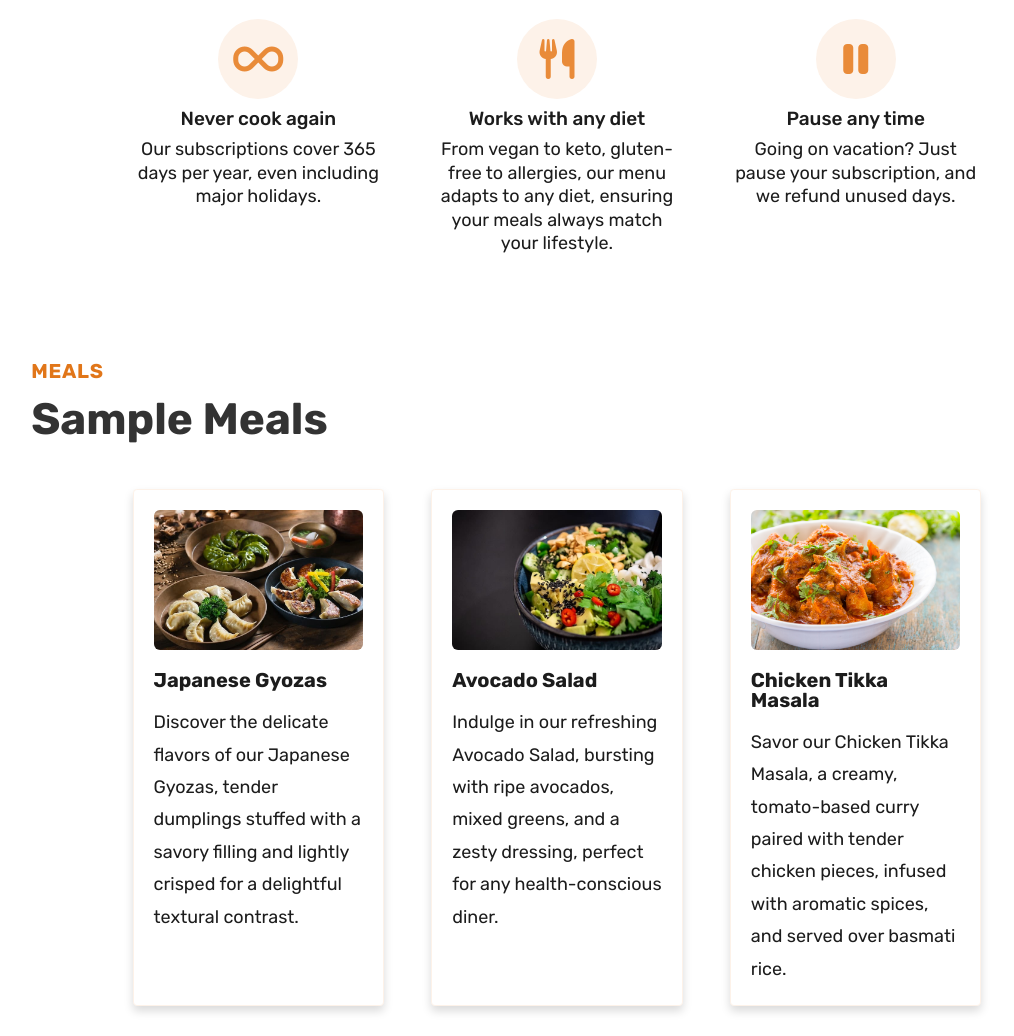
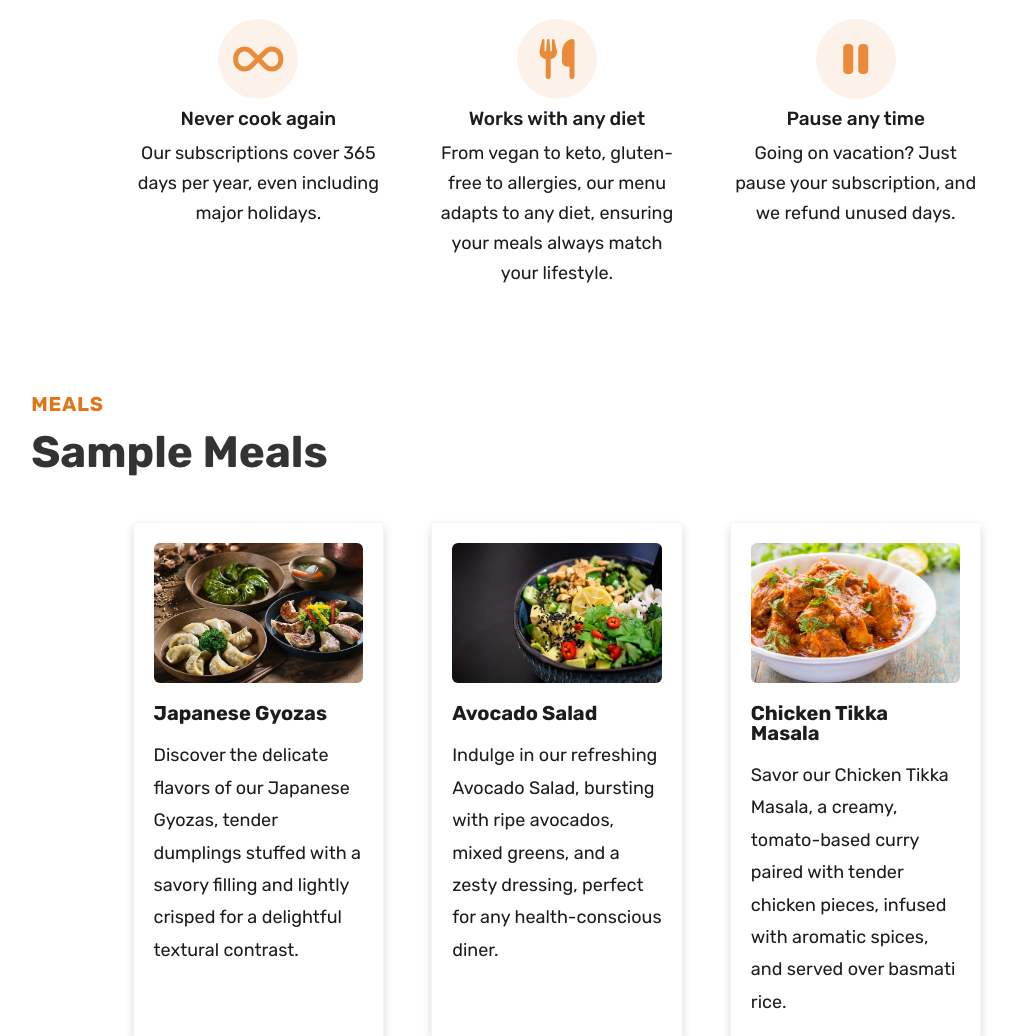
Before and after one commit to SarahVanT/OmnifoodRevision, a website: page index.html in a window 1280 px wide. Shown: the part 2260-3296 px from the top of the page, without its empty margins (83-1097 px from the left). Drawn offline with nearby package versions, Linux system fonts and the light colour scheme.

Commit message:
Changed line height

```diff
--- a/styles/layouts/_homepage.scss
+++ b/styles/layouts/_homepage.scss
@@ -114,7 +114,7 @@
 
 .icon-description {
   font-size: 1.8rem;
-  line-height: 1.3;
+  line-height: 3rem;
 }
 
 .card {
@@ -184,6 +184,7 @@
 
 blockquote {
   padding: 3rem;
+  line-height: 3.2rem;
   @include sm-phone {
     padding: 0;
   }
```
Also changed, not shown: css/styles.css, 1 other file.
